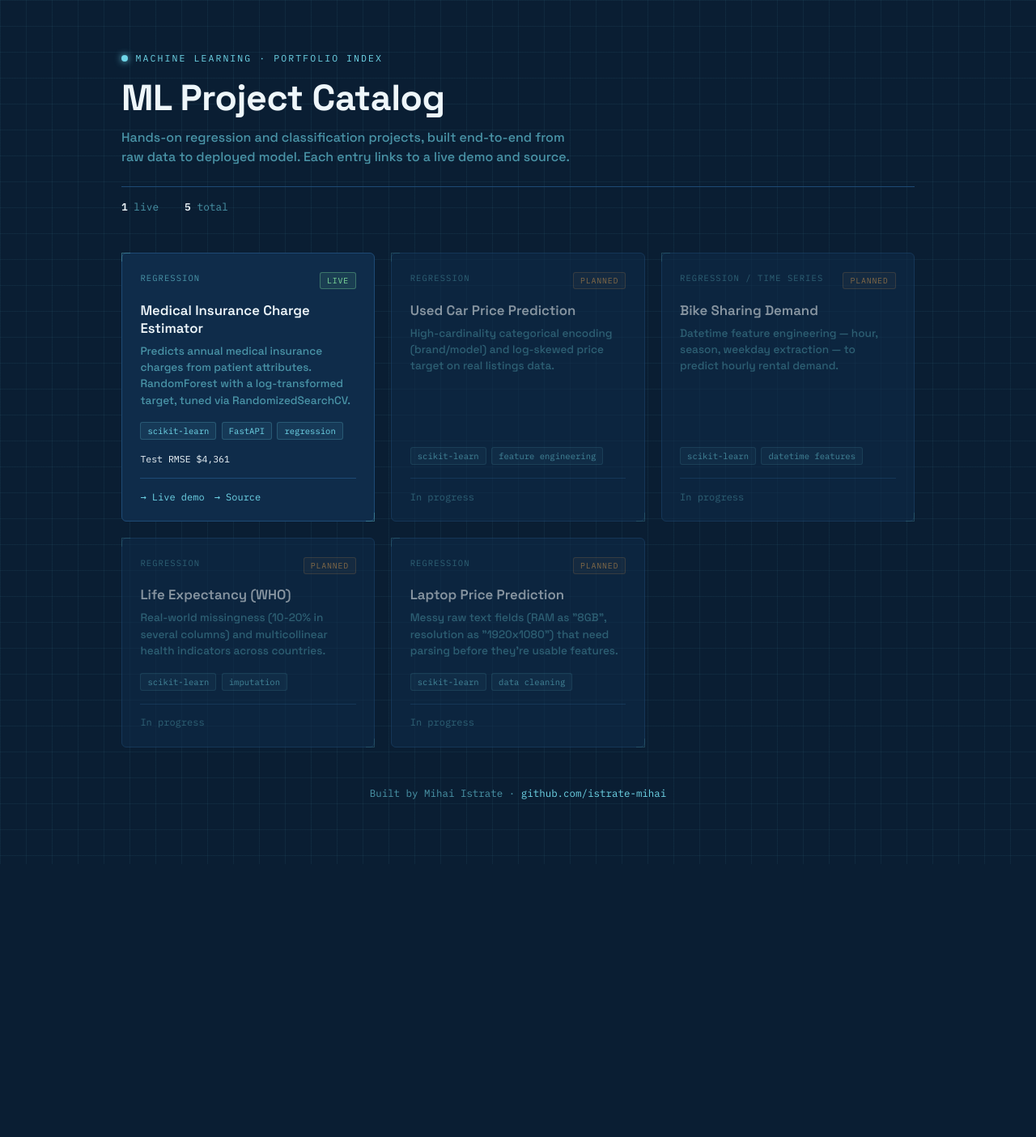
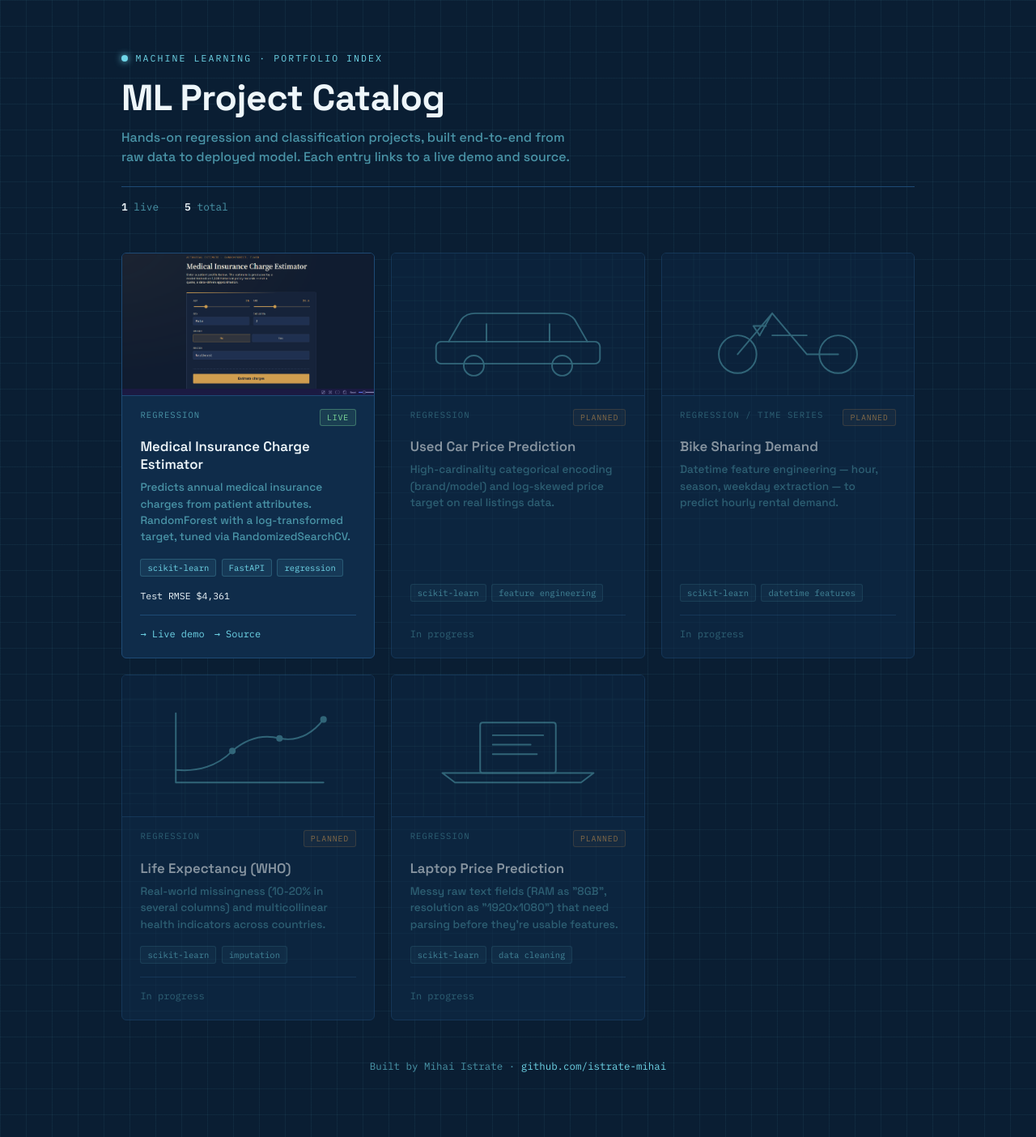
Before and after one commit to istrate-mihai/ml-projects-catalog, a FastAPI app: page / in a window 1280 px wide. Shown: the whole page at 81% size. Before the commit the page ends 1057 px from the top, so only its background shows below. Run offline with FastAPI, Linux system fonts and the light colour scheme.

Commit message:
feat: updated catalog with card image for each project

```diff
--- a/data/projects.json
+++ b/data/projects.json
@@ -3,16 +3,18 @@
     {
       "title": "Medical Insurance Charge Estimator",
       "tagline": "Regression",
+      "image": "/static/images/insurance-estimator.png",
       "description": "Predicts annual medical insurance charges from patient attributes. RandomForest with a log-transformed target, tuned via RandomizedSearchCV.",
       "tags": ["scikit-learn", "FastAPI", "regression"],
       "status": "live",
       "url": "https://insurance-charge-estimator-kgum.onrender.com",
-      "repo": "https://github.com/istrate-mihai/insurance-charge-estimator/",
+      "repo": "https://github.com/istrate-mihai/insurance-charge-estimator",
       "metric": "Test RMSE $4,361"
     },
     {
       "title": "Used Car Price Prediction",
       "tagline": "Regression",
+      "image": "/static/images/placeholder-car.svg",
       "description": "High-cardinality categorical encoding (brand/model) and log-skewed price target on real listings data.",
       "tags": ["scikit-learn", "feature engineering"],
       "status": "planned",
@@ -23,6 +25,7 @@
     {
       "title": "Bike Sharing Demand",
       "tagline": "Regression / Time Series",
+      "image": "/static/images/placeholder-bike.svg",
       "description": "Datetime feature engineering — hour, season, weekday extraction — to predict hourly rental demand.",
       "tags": ["scikit-learn", "datetime features"],
       "status": "planned",
@@ -33,6 +36,7 @@
     {
       "title": "Life Expectancy (WHO)",
       "tagline": "Regression",
+      "image": "/static/images/placeholder-chart.svg",
       "description": "Real-world missingness (10-20% in several columns) and multicollinear health indicators across countries.",
       "tags": ["scikit-learn", "imputation"],
       "status": "planned",
@@ -43,6 +47,7 @@
     {
       "title": "Laptop Price Prediction",
       "tagline": "Regression",
+      "image": "/static/images/placeholder-laptop.svg",
       "description": "Messy raw text fields (RAM as \"8GB\", resolution as \"1920x1080\") that need parsing before they're usable features.",
       "tags": ["scikit-learn", "data cleaning"],
       "status": "planned",
--- a/templates/index.html
+++ b/templates/index.html
@@ -98,7 +98,31 @@
     display: flex;
     flex-direction: column;
     transition: border-color 0.15s ease, transform 0.15s ease;
+    overflow: hidden;
   }
+
+  .card-image {
+    margin: -1.4rem -1.4rem 1rem;
+    aspect-ratio: 16 / 9;
+    overflow: hidden;
+    border-bottom: 1px solid var(--blue-line);
+    background: var(--blue-deep);
+    position: relative;
+    z-index: 1;
+  }
+
+  .card-image img {
+    width: 100%;
+    height: 100%;
+    object-fit: cover;
+    object-position: top;
+    display: block;
+    transition: transform 0.2s ease;
+  }
+
+  .card.live:hover .card-image img { transform: scale(1.03); }
+
+  .card.planned .card-image img { opacity: 0.7; }
 
   .card::before, .card::after {
     content: "";
@@ -106,6 +130,7 @@
     width: 10px; height: 10px;
     border: 1px solid var(--cyan-dim);
     opacity: 0.6;
+    z-index: 2;
   }
   .card::before { top: -1px; left: -1px; border-right: none; border-bottom: none; }
   .card::after { bottom: -1px; right: -1px; border-left: none; border-top: none; }
@@ -231,6 +256,9 @@
     <div class="grid">
       {% for p in projects %}
       <div class="card {{ p.status }}">
+        {% if p.image %}
+        <div class="card-image"><img src="{{ p.image }}" alt="{{ p.title }} screenshot" loading="lazy"></div>
+        {% endif %}
         <div class="card-top">
           <span class="tagline">{{ p.tagline }}</span>
           <span class="status {{ p.status }}">{{ p.status }}</span>
```
Also changed, not shown: static/images/insurance-estimator.png (added), static/images/placeholder-bike.svg (added), static/images/placeholder-car.svg (added), static/images/placeholder-chart.svg (added), static/images/placeholder-laptop.svg (added).
